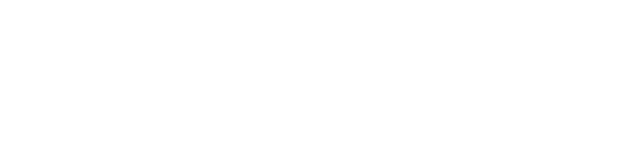
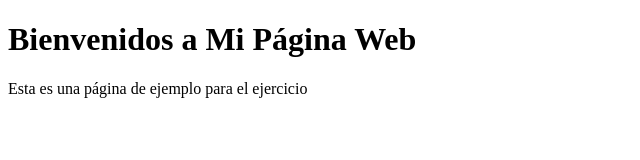
Before and after one commit to karlo1989nu/html-ejercicios-3, a plain HTML site: page index.html in a window 1280 px wide. Shown: the whole page, without its empty margins (0-640 px from the left). Drawn offline with Linux system fonts and the light colour scheme.

Commit message:
Encabezado de la Página

```diff
--- a/index.html
+++ b/index.html
@@ -5,5 +5,10 @@
     <meta name="viewport" content="width=device-width, initial-scale=1.0" />
     <title>Mi Página Web</title>
   </head>
-  <body></body>
+  <body>
+    <header>
+      <h1>Bienvenidos a Mi Página Web</h1>
+      <p>Esta es una página de ejemplo para el ejercicio</p>
+    </header>
+  </body>
 </html>
```
